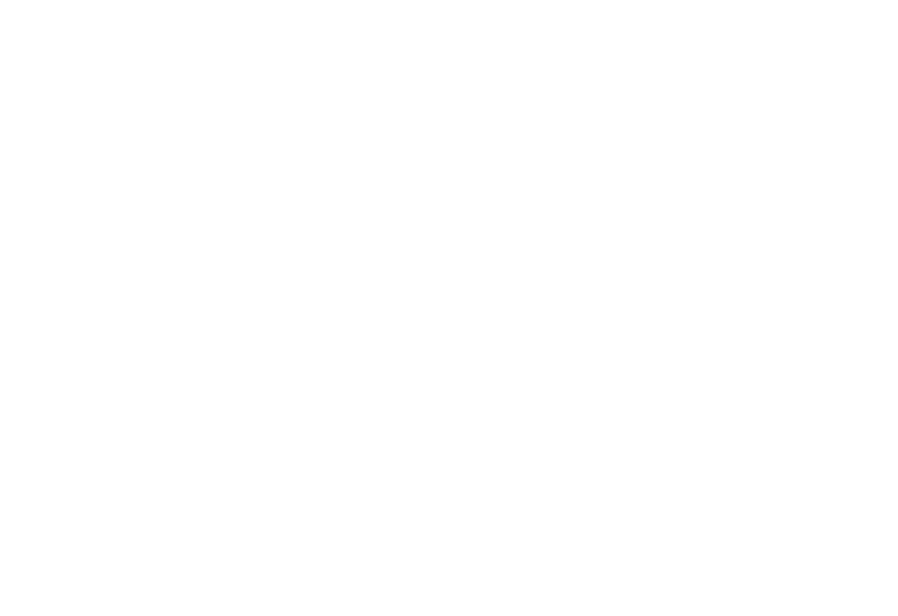
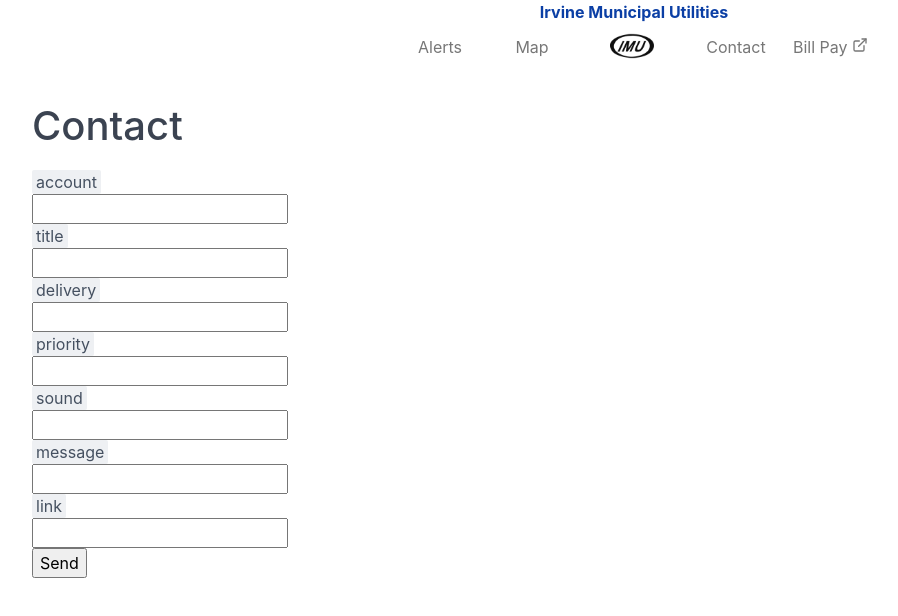
Before and after one commit to mapsync/irvine-advisory, a Gatsby site: page /notification in a window 1280 px wide. Before the commit this address had no page. Shown: the whole page, without its empty margins (6-904 px from the left). Built offline with nearby package versions, Linux system fonts and the light colour scheme; Gatsby itself is replaced by a stand-in of ours.

Commit message:
notification form

```diff
--- /dev/null
+++ b/src/pages/notification/index.js
@@ -0,0 +1,111 @@
+import React from "react";
+import { navigate } from "gatsby-link";
+import Layout from '../../components/Layout'
+
+ function encode(data) {
+  return Object.keys(data)
+    .map(key => encodeURIComponent(key) + "=" + encodeURIComponent(data[key]))
+    .join("&");
+}
+
+ export default class Index extends React.Component {
+  constructor(props) {
+    super(props);
+    this.state = { isValidated: false };
+  }
+
+   handleChange = e => {
+    this.setState({ [e.target.name]: e.target.value });
+  };
+
+   handleSubmit = e => {
+    e.preventDefault();
+    const form = e.target;
+    fetch("/", {
+      method: "POST",
+      headers: { "Content-Type": "application/x-www-form-urlencoded" },
+      body: encode({
+        "form-name": form.getAttribute("name"),
+        ...this.state
+      })
+    })
+      .then(() => navigate(form.getAttribute("action")))
+      .catch(error => alert(error));
+  };
+
+   render() {
+    return (
+      <Layout>
+        <section className="section">
+          <div className="container">
+            <div className="content">
+        <h1>Contact</h1>
+        <form
+          name="notification"
+          method="post"
+          action="/notification/thanks/"
+          data-netlify="true"
+          data-netlify-honeypot="bot-field"
+          onSubmit={this.handleSubmit}
+        >
+          {/* The `form-name` hidden field is required to support form submissions without JavaScript */}
+          <input type="hidden" name="form-name" value="contact" />
+          <div hidden>
+            <label>
+              Don’t fill this out:{" "}
+              <input name="bot-field" onChange={this.handleChange} />
+            </label>
+          </div>
+          <div className="field">
+            <label className="label" htmlFor={"account"}>account</label>
+            <div className="control">
+              <input className="input" type={"text"} name={"account"} onChange={this.handleChange} id={"account"} required={true} />
+            </div>
+          </div>
+          <div className="field">
+            <label className="label" htmlFor={"title"}>title</label>
+            <div className="control">
+              <input className="input" type={"text"} name={"title"} onChange={this.handleChange} id={"title"} required={true} />
+            </div>
+          </div>
+          <div className="field">
+            <label className="label" htmlFor={"delivery"}>delivery</label>
+            <div className="control">
+              <input className="input" type={"text"} name={"delivery"} onChange={this.handleChange} id={"delivery"} required={true} />
+            </div>
+          </div>
+          <div className="field">
+            <label className="label" htmlFor={"priority"}>priority</label>
+            <div className="control">
+              <input className="input" type={"text"} name={"priority"} onChange={this.handleChange} id={"priority"} required={true} />
+            </div>
+          </div>
+          <div className="field">
+            <label className="label" htmlFor={"sound"}>sound</label>
+            <div className="control">
+              <input className="input" type={"text"} name={"sound"} onChange={this.handleChange} id={"sound"} required={true} />
+            </div>
+          </div>
+          <div className="field">
+            <label className="label" htmlFor={"message"}>message</label>
+            <div className="control">
+              <input className="input" type={"text"} name={"message"} onChange={this.handleChange} id={"message"} required={true} />
+            </div>
+          </div>
+          <div className="field">
+            <label className="label" htmlFor={"link"}>link</label>
+            <div className="control">
+              <input className="input" type={"text"} name={"link"} onChange={this.handleChange} id={"link"} required={true} />
+            </div>
+          </div>
+          <div className="field">
+            <button className="button is-link" type="submit">Send</button>
+          </div>
+        </form>
+        </div>
+        </div>
+        </section>
+      </Layout>
+    );
+  }
+}
--- a/src/templates/contact-page.js
+++ b/src/templates/contact-page.js
@@ -27,7 +27,7 @@ export const ContactPageTemplate = ({ content, contentComponent, name, address,
           <div className="card-body">
             T: <a href={"tel:1-" + phone}>{phone}</a><br />
             F: {fax}<br /><br />
-            After Hours Phone
+            After Hours Phone<br />
             T: <a href={"tel:1-" + after_hours}>{after_hours}</a>
           </div>
         </div>
```
Also changed, not shown: static/img/og-image.jpg.
